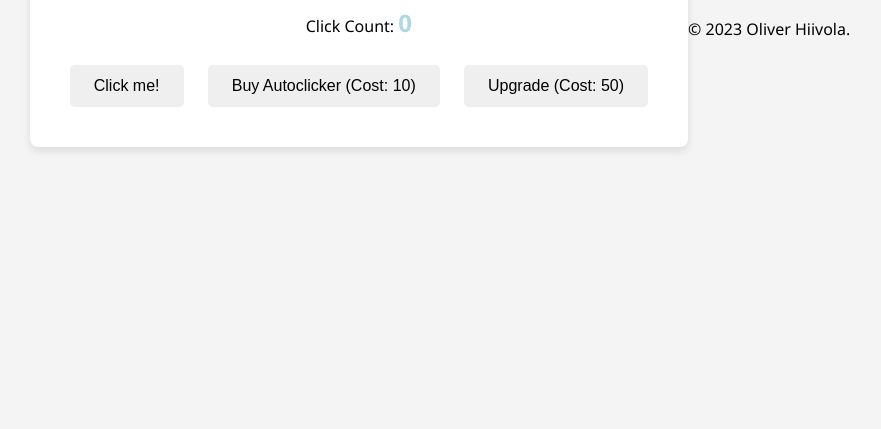
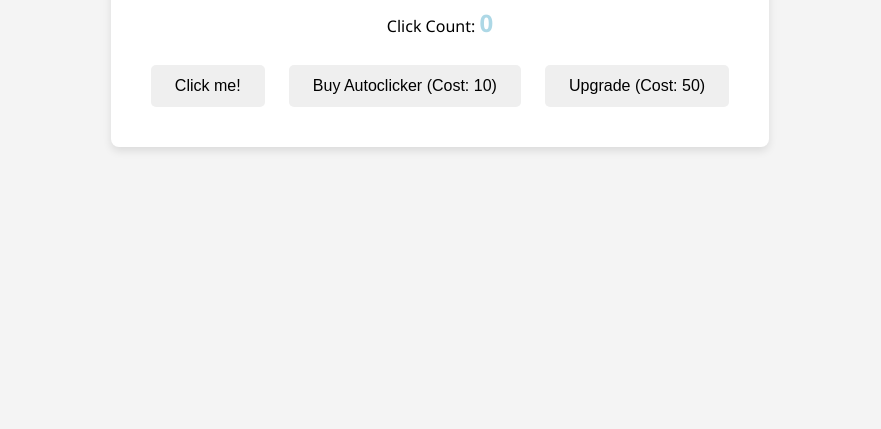
Before and after one commit to beluga0002/clicker-game, a plain HTML site: page index.html in a window 1280 px wide. Shown: the part 371-800 px from the top of the page, without its empty margins (200-1081 px from the left). Drawn offline with Linux system fonts and the light colour scheme.

Commit message:
Update index.html

```diff
--- a/index.html
+++ b/index.html
@@ -14,10 +14,6 @@
     <button onclick="upgrade()">Upgrade (Cost: <span id="upgradeCost">50</span>)</button>
   </div>
 
-  <footer>
-    <p>&copy; 2023 Oliver Hiivola.</p>
-  </footer>
-
   <script src="script.js"></script>
 </body>
 </html>
```
